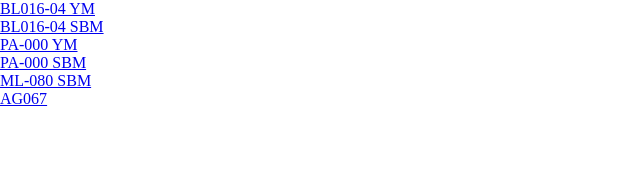
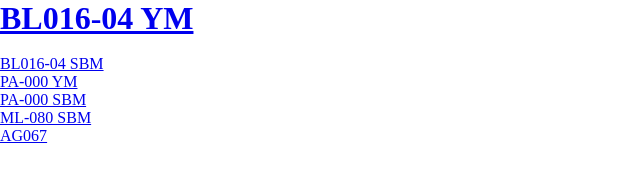
Before and after one commit to GiaGioi/GiaGioi.github.io, a plain HTML site: page index.html in a window 1280 px wide. Shown: the whole page, without its empty margins (0-640 px from the left). Drawn offline with Linux system fonts and the light colour scheme.

Commit message:
Update index.html

```diff
--- a/index.html
+++ b/index.html
@@ -6,7 +6,7 @@
     <link rel="stylesheet" href="style.css">
 </head>
 <body>
-    <a href="https://my.ymobile.jp/muc/d/webLink/doSend/WCO010042_app">BL016-04 YM</a><br>
+    <h1><a href="https://my.ymobile.jp/muc/d/webLink/doSend/WCO010042_app">BL016-04 YM</a></h1><br>
     <a href="https://my.softbank.jp/msb/d/webLink/doSend/WCO010042_app">BL016-04 SBM</a><br>
     <a href="https://my.ymobile.jp/muc/d/webLink/doSend/MWBWL0192">PA-000 YM</a><br>
     <a href="https://my.softbank.jp/msb/d/webLink/doSend/MWBAA0142">PA-000 SBM</a><br>
```
